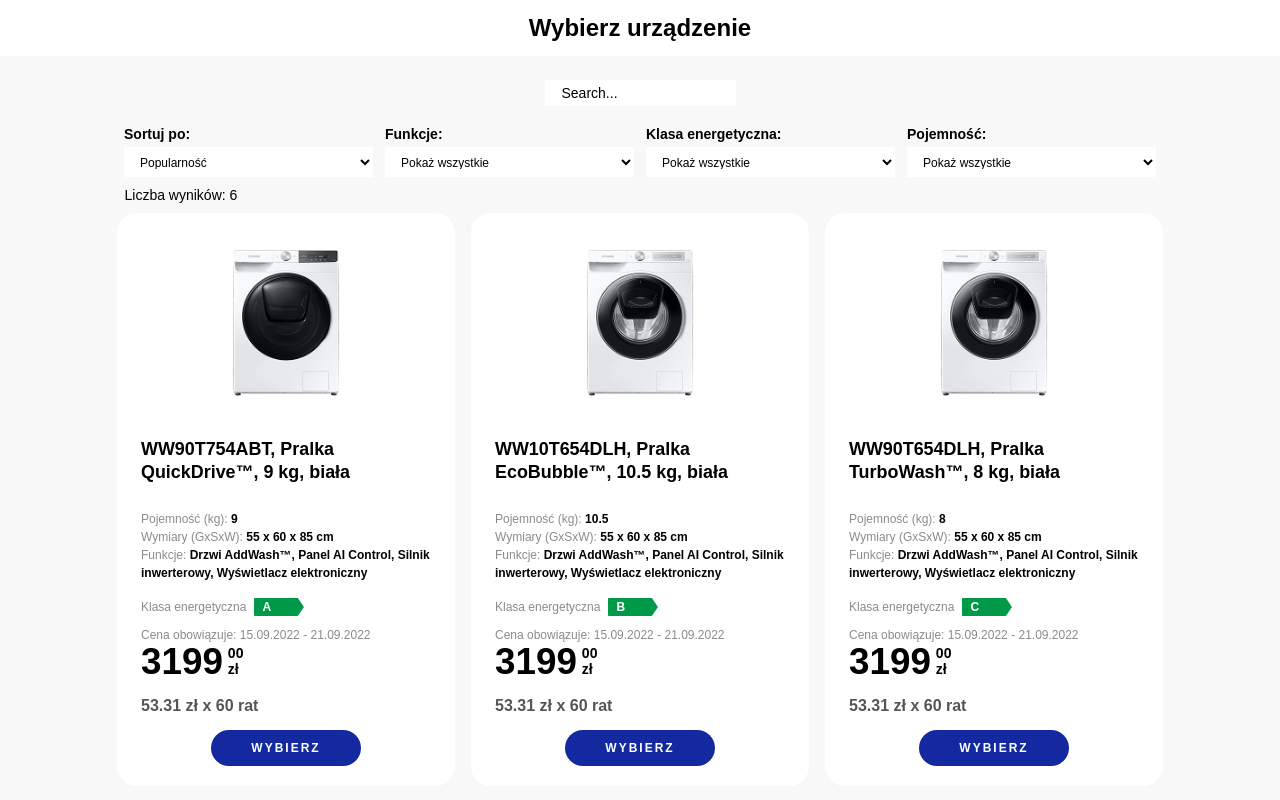
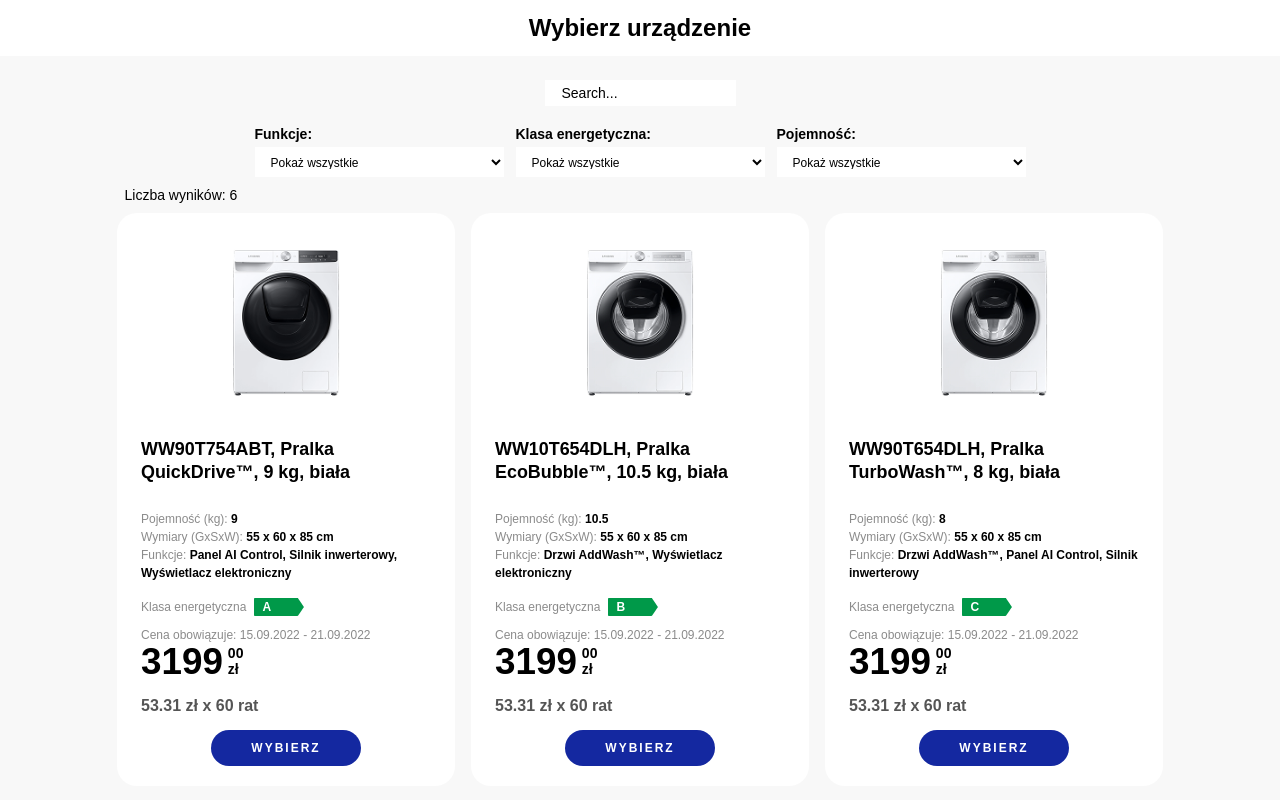
Before and after one commit to Sama2605/product-selector, a React (Vite) app: page / in a window 1280 px wide. Shown: the top 800 px of the page. Built offline with nearby package versions, Linux system fonts and the light colour scheme.

Commit message:
feat: implement product filters

```diff
--- a/src/App.tsx
+++ b/src/App.tsx
@@ -5,25 +5,50 @@
 
 function App() {
   const [searchQuery, setSearchQuery] = useState("");
-  console.log(searchQuery, "app");
+  const [selectedFeature, setSelectedFeature] = useState("");
+  const [selectedEnergyClass, setSelectedEnergyClass] = useState("");
+  const [selectedCapacity, setSelectedCapacity] = useState("");
 
-  const searchedProducts = products.filter((product) => {
-    const query = searchQuery.toLocaleLowerCase();
-    return (
-      product.name.toLocaleLowerCase().includes(query) ||
-      product.model.toLocaleLowerCase().includes(query)
-    );
+  const filteredProducts = products.filter((product) => {
+    const query = searchQuery.trim().toLowerCase();
+
+    const searchResult =
+      product.name.toLowerCase().includes(query) ||
+      product.model.toLowerCase().includes(query);
+
+    const featureResult =
+      selectedFeature === "" ||
+      selectedFeature === "all" ||
+      product.features.includes(selectedFeature);
+
+    const energyClassResult =
+      selectedEnergyClass === "" ||
+      selectedEnergyClass === "all" ||
+      product.energyClass === selectedEnergyClass;
+
+    const capacityResult =
+      selectedCapacity === "" ||
+      selectedCapacity === "all" ||
+      product.capacity === Number(selectedCapacity);
+
+    return searchResult && featureResult && energyClassResult && capacityResult;
   });
 
   return (
     <>
       <ProductToolbar
+        productsCount={filteredProducts.length}
         searchQuery={searchQuery}
-        productsCount={searchedProducts.length}
         onSearchChange={setSearchQuery}
+        selectedFeature={selectedFeature}
+        onFeatureChange={setSelectedFeature}
+        selectedEnergyClass={selectedEnergyClass}
+        onEnergyClassChange={setSelectedEnergyClass}
+        selectedCapacity={selectedCapacity}
+        onCapacityChange={setSelectedCapacity}
       />
       <main>
-        <ProductGrid products={searchedProducts} />
+        <ProductGrid products={filteredProducts} />
       </main>
     </>
   );
--- a/src/components/ProductToolbar/ProductToolbar.tsx
+++ b/src/components/ProductToolbar/ProductToolbar.tsx
@@ -1,7 +1,7 @@
 import "./ProductToolbar.css";
 import { Select } from "../Select/Select";
 import {
-  sortOptions,
+  // sortOptions,
   featureOptions,
   energyOptions,
   capacityOptions,
@@ -11,12 +11,24 @@
   productsCount: number;
   searchQuery: string;
   onSearchChange: (value: string) => void;
+  selectedFeature: string;
+  onFeatureChange: (value: string) => void;
+  selectedEnergyClass: string;
+  onEnergyClassChange: (value: string) => void;
+  selectedCapacity: string;
+  onCapacityChange: (value: string) => void;
 };
 
 export const ProductToolbar = ({
   productsCount,
   searchQuery,
   onSearchChange,
+  selectedFeature,
+  onFeatureChange,
+  selectedEnergyClass,
+  onEnergyClassChange,
+  selectedCapacity,
+  onCapacityChange,
 }: ProductToolbarProps) => {
   return (
     <section className="product-toolbar">
@@ -31,18 +43,20 @@
       />
 
       <div className="product-toolbar__filters">
-        <Select
+        {/* <Select
           id="sort"
           label="Sortuj po:"
           placeholder="Popularność"
           options={sortOptions}
-        />
+        /> */}
 
         <Select
           id="features"
           label="Funkcje:"
           placeholder="Pokaż wszystkie"
           options={featureOptions}
+          value={selectedFeature}
+          onChange={onFeatureChange}
         />
 
         <Select
@@ -50,6 +64,8 @@
           label="Klasa energetyczna:"
           placeholder="Pokaż wszystkie"
           options={energyOptions}
+          value={selectedEnergyClass}
+          onChange={onEnergyClassChange}
         />
 
         <Select
@@ -57,6 +73,8 @@
           label="Pojemność:"
           placeholder="Pokaż wszystkie"
           options={capacityOptions}
+          value={selectedCapacity}
+          onChange={onCapacityChange}
         />
       </div>
 
--- a/src/components/Select/Select.tsx
+++ b/src/components/Select/Select.tsx
@@ -10,15 +10,29 @@
   label: string;
   placeholder: string;
   options: SelectOption[];
+  value: string;
+  onChange: (value: string) => void;
 };
 
-export const Select = ({ id, label, placeholder, options }: SelectProps) => {
+export const Select = ({
+  id,
+  label,
+  placeholder,
+  options,
+  value,
+  onChange,
+}: SelectProps) => {
   return (
     <div className="select">
       <label className="select__label" htmlFor={id}>
         {label}
       </label>
-      <select id={id} className="select__field" defaultValue="">
+      <select
+        id={id}
+        value={value}
+        onChange={(e) => onChange(e.target.value)}
+        className="select__field"
+      >
         <option value="" disabled hidden>
           {placeholder}
         </option>
--- a/src/constants/productFilterOptions.ts
+++ b/src/constants/productFilterOptions.ts
@@ -1,16 +1,16 @@
 export const sortOptions = [
   { value: "all", label: "Wszystkie" },
-  { value: "popularity", label: "Popularność" },
-  { value: "price", label: "Cena" },
-  { value: "capacity", label: "Pojemność" },
+  { value: "Popularność", label: "Popularność" },
+  { value: "Cena", label: "Cena" },
+  { value: "Pojemność", label: "Pojemność" },
 ];
 
 export const featureOptions = [
   { value: "all", label: "Wszystkie" },
-  { value: "addWash", label: "Drzwi AddWash" },
-  { value: "ai", label: "Panel AI Control" },
-  { value: "motor", label: "Silnik inwerterowy" },
-  { value: "screen", label: "Wyświetlacz elektroniczny" },
+  { value: "Drzwi AddWash™", label: "Drzwi AddWash" },
+  { value: "Panel AI Control", label: "Panel AI Control" },
+  { value: "Silnik inwerterowy", label: "Silnik inwerterowy" },
+  { value: "Wyświetlacz elektroniczny", label: "Wyświetlacz elektroniczny" },
 ];
 
 export const energyOptions = [
@@ -22,7 +22,7 @@
 
 export const capacityOptions = [
   { value: "all", label: "Wszystkie" },
-  { value: "8", label: "8kg" },
-  { value: "9", label: "9kg" },
-  { value: "10.5", label: "10.5kg" },
+  { value: "8", label: "8 kg" },
+  { value: "9", label: "9 kg" },
+  { value: "10.5", label: "10.5 kg" },
 ];
--- a/src/data/products.ts
+++ b/src/data/products.ts
@@ -16,8 +16,8 @@
       depth: 55,
     },
     features: [
-      "Drzwi AddWash™",
-      " Panel AI Control",
+      // "Drzwi AddWash™",
+      "Panel AI Control",
       "Silnik inwerterowy",
       "Wyświetlacz elektroniczny",
     ],
@@ -42,8 +42,8 @@
     },
     features: [
       "Drzwi AddWash™",
-      " Panel AI Control",
-      "Silnik inwerterowy",
+      // "Panel AI Control",
+      // "Silnik inwerterowy",
       "Wyświetlacz elektroniczny",
     ],
     energyClass: "B",
@@ -67,9 +67,9 @@
     },
     features: [
       "Drzwi AddWash™",
-      " Panel AI Control",
+      "Panel AI Control",
       "Silnik inwerterowy",
-      "Wyświetlacz elektroniczny",
+      // "Wyświetlacz elektroniczny",
     ],
     energyClass: "C",
     priceValidFrom: "15.09.2022",
@@ -91,10 +91,10 @@
       depth: 55,
     },
     features: [
-      "Drzwi AddWash™",
-      " Panel AI Control",
-      "Silnik inwerterowy",
-      "Wyświetlacz elektroniczny",
+      // "Drzwi AddWash™",
+      "Panel AI Control",
+      // "Silnik inwerterowy",
+      // "Wyświetlacz elektroniczny",
     ],
     energyClass: "D",
     priceValidFrom: "15.09.2022",
@@ -114,8 +114,8 @@
       depth: 55,
     },
     features: [
-      "Drzwi AddWash™",
-      " Panel AI Control",
+      // "Drzwi AddWash™",
+      // "Panel AI Control",
       "Silnik inwerterowy",
       "Wyświetlacz elektroniczny",
     ],
@@ -138,8 +138,8 @@
     },
     features: [
       "Drzwi AddWash™",
-      " Panel AI Control",
-      "Silnik inwerterowy",
+      "Panel AI Control",
+      // "Silnik inwerterowy",
       "Wyświetlacz elektroniczny",
     ],
     energyClass: "F",
```
